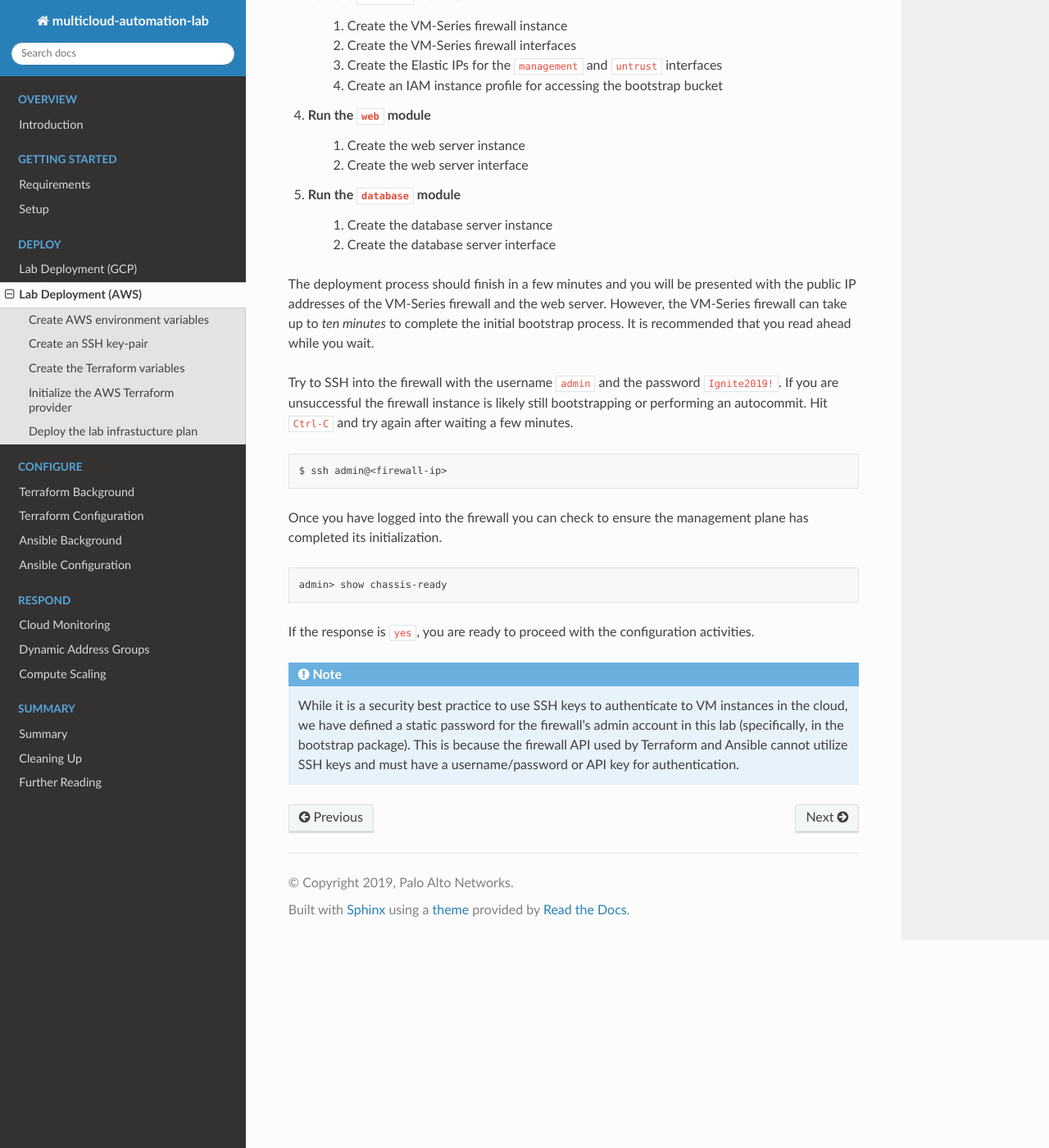
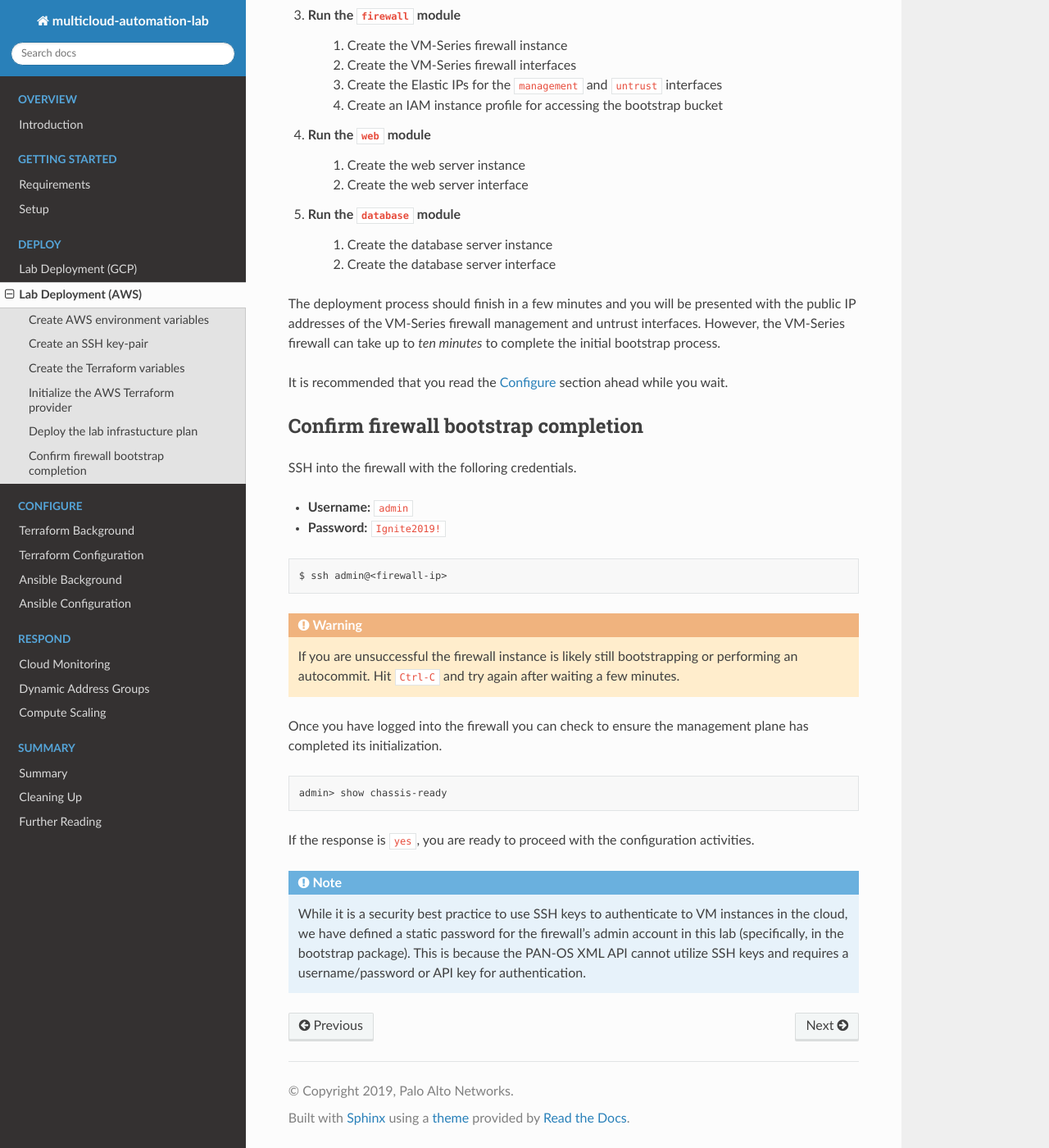
Before and after one commit to PaloAltoNetworks/multicloud-automation-lab, a Sphinx documentation site: the page built from docs/02-deploy/deploy-aws.rst, in a window 1280 px wide and 1400 px high, scrolled down 2685 px. Shown: the whole window at 82% size. Built offline with Sphinx 7.4.7 and the Read the Docs theme 2.0.0, drawn with Linux system fonts in a browser that asks for light colours; some of the changed text lies outside the part shown.

Commit message:
Documentation update for deployment

```diff
--- a/docs/02-deploy/deploy-aws.rst
+++ b/docs/02-deploy/deploy-aws.rst
@@ -2,7 +2,7 @@
 Lab Deployment (AWS)
 ====================
 
-.. warning:: If you are working on the GCP lab, skip this page and proceed to the `GCP lab deployment page <deploy-gcp.html>`_.
+.. warning:: If you are working on the GCP lab, skip this page and proceed to the `Configure <../03-configure/terraform/background-terraform.html>`_ section.
 
 In this activity you will:
 
@@ -11,6 +11,7 @@ In this activity you will:
 - Create the Terraform variables
 - Initialize the AWS Terraform provider
 - Deploy the lab infrastucture plan
+- Confirm firewall bootstrap completion
 
 Create AWS environment variables
 --------------------------------
@@ -142,19 +143,28 @@ At a high level these are each of the steps this plan will perform:
     #. Create the database server interface
 
 The deployment process should finish in a few minutes and you will be presented
-with the public IP addresses of the VM-Series firewall and the web server.
-However, the VM-Series firewall can take up to *ten minutes* to complete the
-initial bootstrap process.  It is recommended that you read ahead while you
-wait.
+with the public IP addresses of the VM-Series firewall management and untrust
+interfaces.  However, the VM-Series firewall can take up to *ten minutes* to
+complete the initial bootstrap process.
 
-Try to SSH into the firewall with the username ``admin`` and the password
-``Ignite2019!``.  If you are unsuccessful the firewall instance is likely still
-bootstrapping or performing an autocommit.  Hit ``Ctrl-C`` and try again after
-waiting a few minutes.
+It is recommended that you read the `Configure <../03-configure/terraform/background-terraform.html>`_ section
+ahead while you wait.
+
+
+Confirm firewall bootstrap completion
+-----------------------------------------
+SSH into the firewall with the folloring credentials.
+
+- **Username:** ``admin``
+- **Password:** ``Ignite2019!``
 
 .. code-block:: bash
 
     $ ssh admin@<firewall-ip>
+
+.. warning:: If you are unsuccessful the firewall instance is likely still
+   bootstrapping or performing an autocommit.  Hit ``Ctrl-C`` and try again
+   after waiting a few minutes.
 
 Once you have logged into the firewall you can check to ensure the management
 plane has completed its initialization.
@@ -169,6 +179,5 @@ activities.
 .. note:: While it is a security best practice to use SSH keys to authenticate
           to VM instances in the cloud, we have defined a static password for
           the firewall's admin account in this lab (specifically, in the
-          bootstrap package).  This is because the firewall API used by
-          Terraform and Ansible cannot utilize SSH keys and must have a
+          bootstrap package).  This is because the PAN-OS XML API cannot utilize SSH keys and requires a
           username/password or API key for authentication.
```
Also changed, not shown: docs/02-deploy/deploy-gcp.rst (+15 -8 lines), 1 other file.
